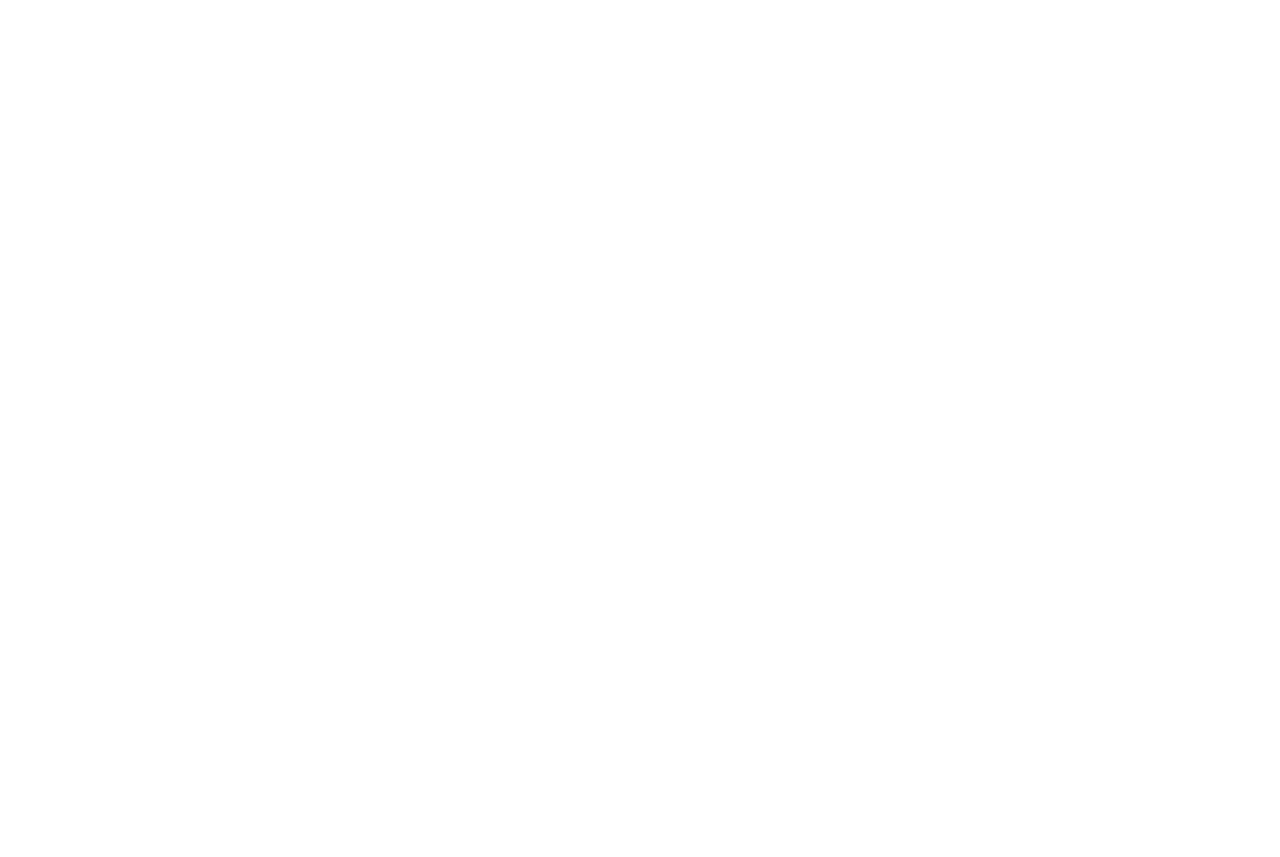
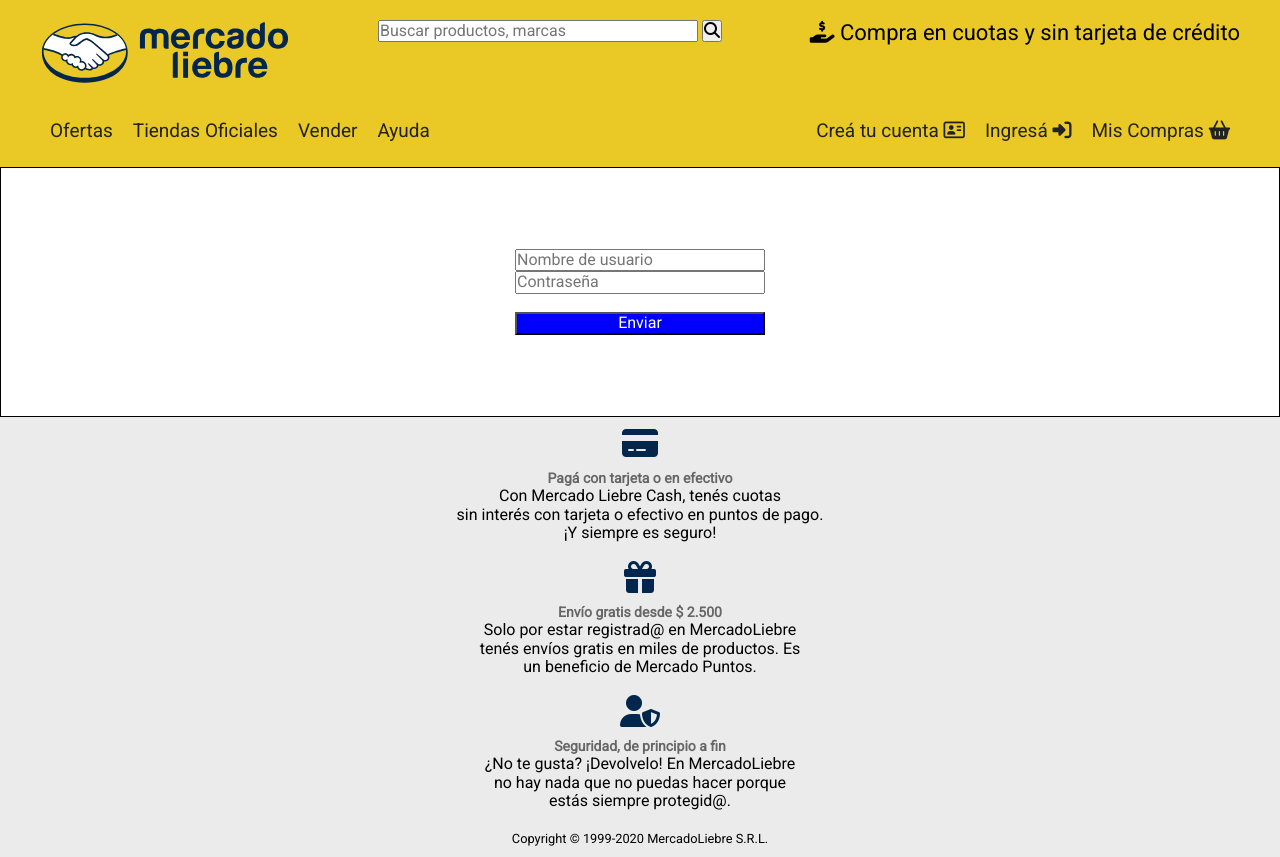
Before and after one commit to OsvaldoCorneli/mercado-liebre, a website: page views/login.html in a window 1280 px wide. Before the commit the page ends 800 px from the top, so only its background shows below. Drawn offline with Linux system fonts and the light colour scheme.

Commit message:
agregue login

```diff
--- a/app.js
+++ b/app.js
@@ -15,3 +15,7 @@
 app.get("/register",(req, res)=>{
     res.sendFile(path.resolve(__dirname,"./views/register.html"))
 })
+
+app.get("/login",(req, res)=>{
+    res.sendFile(path.resolve(__dirname,"./views/login.html"))
+})
--- /dev/null
+++ b/public/css/login.css
@@ -0,0 +1,31 @@
+*{
+    box-sizing: border-box;
+}
+
+.login-form{
+    display: flex;
+    justify-content: center;
+    align-items: center;
+    border: 1px black solid;
+    height: 250px;
+}
+
+form{
+    display: flex;
+    flex-direction: column;
+}
+form button{
+    background-color: blue;
+    color: white;
+}
+@media (min-width: 760px){
+  form input{width: 250px;}
+}
+
+
+@media (min-width: 1200px){
+    form input{width: 250px;}
+
+
+
+    }
--- a/public/css/registro.css
+++ b/public/css/registro.css
@@ -8,7 +8,6 @@
 justify-content: center;
 margin: 20px 0;
 
-
 }
 
 form{
@@ -16,7 +15,7 @@
  width: 85%;
  display: flex;
  flex-direction: column;
- justify-content: space-evenly;
+ justify-content: space-between;
  background-color: rgb(184, 184, 184);
  padding: 10px;
  flex-wrap: wrap;
--- a/views/login.html
+++ b/views/login.html
@@ -3,9 +3,88 @@
 <head>
     <meta charset="UTF-8">
     <meta name="viewport" content="width=device-width, initial-scale=1.0">
-    <title>Document</title>
+    <link href="https://fonts.googleapis.com/css2?family=Lato:wght@300;400&family=Roboto&display=swap" rel="stylesheet">
+    <link rel="stylesheet" href="/css/navbar.css">
+    <link rel="stylesheet" href="/css/styles.css">
+    <link rel="stylesheet" href="/css/normalize.css">
+    <link rel="stylesheet" href="/css/footer.css">
+    <link rel="stylesheet" href="/css/login.css">
+    <script src="https://kit.fontawesome.com/a104e5a0a9.js" crossorigin="anonymous"></script>
+    <title>Mercado Liebre</title>
 </head>
 <body>
 
+    <header class="main-header">
+
+
+
+        <div class="main-header-top-bar">
+
+           <img src="/images/logo-mercado-liebre.svg" class="logo">
+           <div class="searchbar">
+               <input type="search" placeholder="Buscar productos, marcas">
+               <button><i class="fas fa-search"></i></button>
+           </div>
+           <h2 class="copy-header">
+               <i class="fa-solid fa-hand-holding-dollar"></i>
+               Compra en cuotas y sin tarjeta de crédito</h2>
+        </div>
+
+
+
+        <a href="#" class="hamburguer-button">
+           <i class="fa-solid fa-bars"></i>
+        </a>
+
+        <div class="main-header-bottom-bar">
+           <ul class="left-navbar">
+               <li> <a href="#">Ofertas</a></li>
+               <li> <a href="#">Tiendas Oficiales</a></li>
+               <li> <a href="#">Vender</a></li>
+               <li> <a href="#">Ayuda</a></li>
+           </ul>
+
+           <ul class="right-navbar">
+               <li><a href="/register">Creá tu cuenta <i class="fa-regular fa-address-card"></i></a></li>
+               <li><a href="/login">Ingresá <i class="fa-solid fa-right-to-bracket"></i></a></li>
+               <li><a href="">Mis Compras <i class="fa-solid fa-basket-shopping"></i></a></li>
+           </ul>
+       </div>
+       </header>
+            <div class="login-form">
+
+               <form action="GET">
+                <input type="text" placeholder="Nombre de usuario">
+                <input type="password" placeholder="Contraseña">
+                <br>
+                <button>Enviar</button>
+               </form>
+           </div>
+
+               <footer>
+
+                           <i class="fas fa-credit-card"></i><br>
+                       <b>Pagá con tarjeta o en efectivo</b>
+                           <p>Con Mercado Liebre Cash, tenés cuotas <br>
+                               sin interés con tarjeta o efectivo en puntos de pago. <br>
+                                ¡Y siempre es seguro! </p>
+                   <br>
+                   <i class="fas fa-gift"></i> <br>
+                       <b>Envío gratis desde $ 2.500</b>
+                           <p>Solo por estar registrad@ en MercadoLiebre <br>
+                              tenés envíos gratis en miles de productos. Es <br>
+                               un beneficio de Mercado Puntos.</p>
+                   <br>
+                   <i class="fas fa-user-shield"></i><br>
+                       <b>Seguridad, de principio a fin</b>
+                           <p>¿No te gusta? ¡Devolvelo! En MercadoLiebre <br>
+                              no hay nada que no puedas hacer porque <br>
+                               estás siempre protegid@.</p>
+                   <br>
+                        <small>Copyright © 1999-2020 MercadoLiebre S.R.L.</small>
+
+                       </footer>
+
+
 </body>
 </html>
```
Also changed, not shown: views/home.html (+2 -2 lines), views/register.html (+2 -2 lines).
